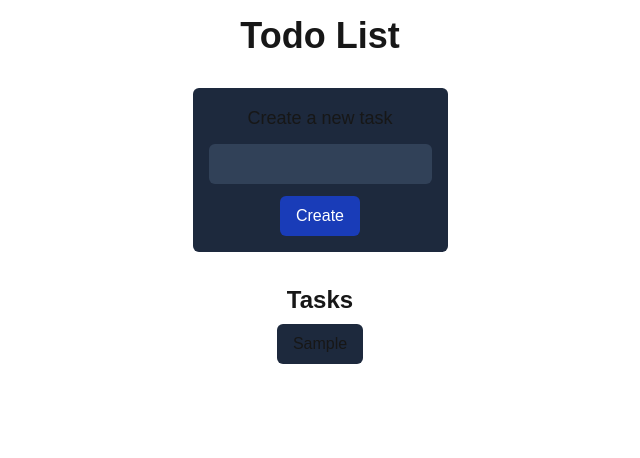
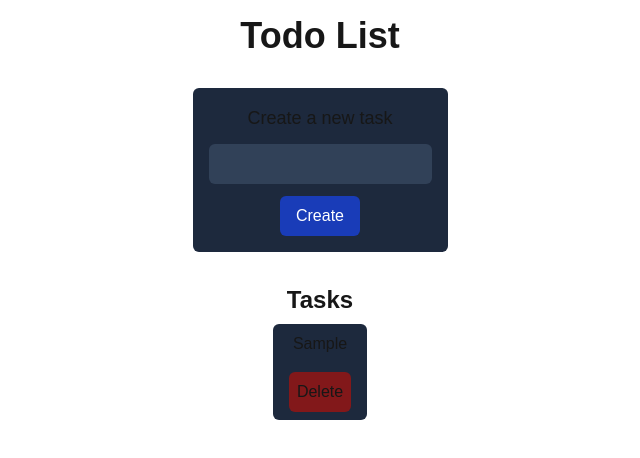
Before and after one commit to G-Hensley/nextjs-todo-list, a Next.js app: page / in a window 1280 px wide. Both pictures are taken after typing "Sample" into the empty fields and a click on the button "Create". Shown: the top 458 px of the page, without its empty margins (320-960 px from the left). Built offline with nearby package versions, Linux system fonts and the light colour scheme.

Commit message:
Added local storage and delete functionality

```diff
--- a/src/app/components/Tasks.tsx
+++ b/src/app/components/Tasks.tsx
@@ -1,13 +1,18 @@
 import { Task } from "../types";
 
-export default function Tasks( { tasks }: { tasks: Task[] } ) {
+export default function Tasks( { tasks, setTasks }: { tasks: Task[], setTasks: (tasks: Task[]) => void } ) {
     return (
         <div className="flex flex-col gap-2 items-center">
             <h2 className="text-2xl font-bold">Tasks</h2>
             {tasks.map((task) => {
                 return (
-                    <div className="bg-slate-800 px-4 py-2 rounded-md text-center w-auto" key={task.id}>
+                    <div className="bg-slate-800 px-4 py-2 rounded-md text-center w-auto flex flex-col gap-4" key={task.id}>
                         <h2>{task.text}</h2>
+                        <button
+                            className="bg-red-900 hover:bg-red-800 transition-colors p-2 rounded-md
+                            text-center w-fit cursor-pointer self-center" onClick={() => {
+                            setTasks(tasks.filter((t) => t.id !== task.id));
+                        }}>Delete</button>
                     </div>
                 )
             })}
--- a/src/app/page.tsx
+++ b/src/app/page.tsx
@@ -1,20 +1,36 @@
 'use client';
 
-import Tasks from "@/app/components/Tasks";
-import CreateTask from "@/app/components/CreateTask";
-import { Task } from "./types";
-import { useState } from "react";
+import Tasks from '@/app/components/Tasks';
+import CreateTask from '@/app/components/CreateTask';
+import { Task } from './types';
+import { useState, useEffect } from 'react';
+
+const getTasks = () => {
+  const storedTasks = localStorage.getItem('tasks');
+  if (storedTasks) {
+    return JSON.parse(storedTasks);
+  }
+  return [];
+};
 
 export default function Home() {
   const [tasks, setTasks] = useState<Task[]>([]);
+
+  useEffect(() => {
+    setTasks(getTasks());
+  }, []);
+
+  useEffect(() => {
+    localStorage.setItem('tasks', JSON.stringify(tasks));
+  }, [tasks]);
 
   return (
     <main className='flex flex-col gap-8 p-4 items-center h-screen'>
       <header>
         <h1 className='text-4xl font-bold'>Todo List</h1>
       </header>
-      <CreateTask tasks={tasks} setTasks={setTasks}/>
-      <Tasks tasks={tasks}/>
+      <CreateTask tasks={tasks} setTasks={setTasks} />
+      <Tasks tasks={tasks} setTasks={setTasks}/>
     </main>
   );
 }
```
